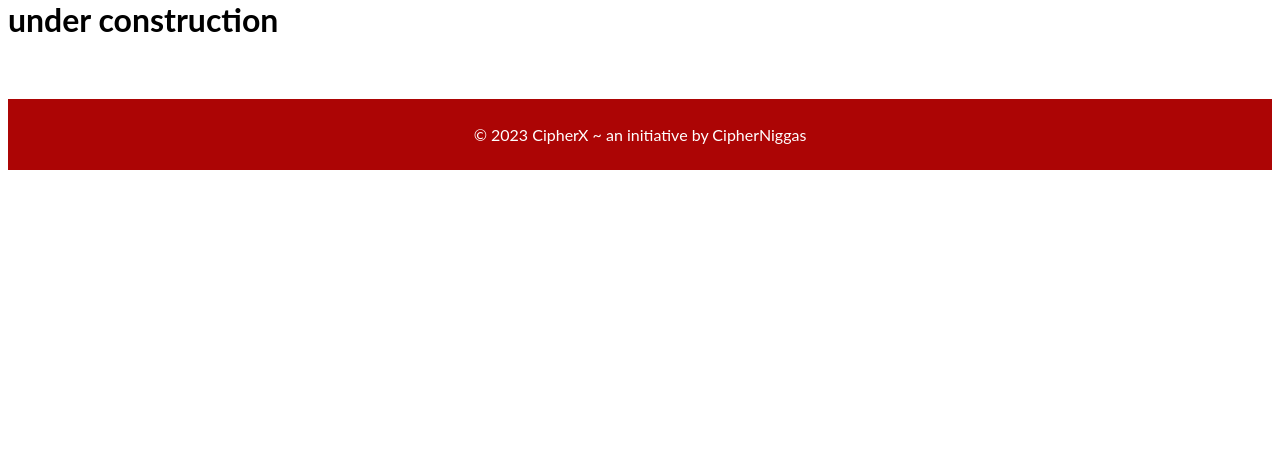
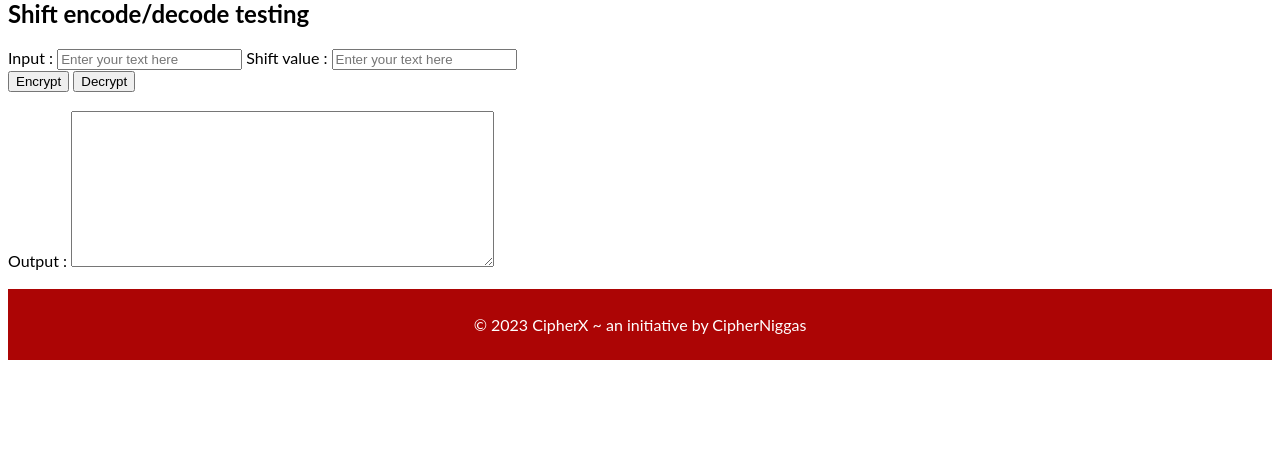
Before and after one commit to Darry1968/cipherx, a Flask app: page /Shift in a window 1280 px wide. Shown: the part 349-800 px from the top of the page. Run offline with Flask 3, Linux system fonts and the light colour scheme.

Commit message:
Shift cipher done

```diff
--- a/app.py
+++ b/app.py
@@ -47,6 +47,40 @@ class Ciphers():
 
     def caesar_decode(self,ciphertext, shift):
         return self.caesar_encode(ciphertext, -shift)
+
+    def Shift_encode(self,text, shift):
+        encrypted_text = ""
+        for char in text:
+            if char.isalpha():
+                # Determine whether it's an uppercase or lowercase letter
+                is_upper = char.isupper()
+                char = char.lower()
+                # Apply the shift and wrap around the alphabet
+                char_code = ord(char) - ord('a')
+                char_code = (char_code + shift) % 26
+                char = chr(char_code + ord('a'))
+                # Convert back to uppercase if necessary
+                if is_upper:
+                    char = char.upper()
+            encrypted_text += char
+        return encrypted_text
+
+    def Shift_decode(self,encrypted_text, shift):
+        decrypted_text = ""
+        for char in encrypted_text:
+            if char.isalpha():
+                # Determine whether it's an uppercase or lowercase letter
+                is_upper = char.isupper()
+                char = char.lower()
+                # Apply the reverse shift and wrap around the alphabet
+                char_code = ord(char) - ord('a')
+                char_code = (char_code - shift) % 26
+                char = chr(char_code + ord('a'))
+                # Convert back to uppercase if necessary
+                if is_upper:
+                    char = char.upper()
+            decrypted_text += char
+        return decrypted_text
 
 obj = Ciphers()
 obj_rsa = rsa()
@@ -113,7 +147,20 @@ def Hill():
 
 @app.route('/Shift',methods=['GET','POST'])
 def Shift():
-    return render_template('Shift.html')
+    if request.method == "POST":
+        text = request.form["text"]
+        shift = int(request.form["shift"])
+        if 'encrypt' in request.form:
+            output = obj.Shift_encode(text,shift)
+        elif 'decrypt' in request.form:
+            output = obj.Shift_decode(text,shift)
+        else:
+            output = "Invalid request"
+
+        return render_template("Shift.html", output=output)
+    else:
+        return render_template('Shift.html')
+
 
 @app.route('/aes',methods=['GET','POST'])
 def aes():
--- a/templates/Shift.html
+++ b/templates/Shift.html
@@ -1,4 +1,22 @@
 {% extends 'base.html' %}
 {% block body %}
-<h1>under construction</h1>
+<h2>Shift encode/decode testing</h2>
+
+<form action="/Shift" method="post">
+    <div class="mb-3">
+        <label for="exampleFormControlInput1" class="form-label">Input :</label>
+        <input type="text" class="form-control form-control-lg" id="exampleFormControlInput1" name="text"
+            placeholder="Enter your text here">
+
+        <label for="exampleFormControlInput2" class="form-label">Shift value :</label>
+        <input type="text" class="form-control form-control-lg" id="exampleFormControlInput1" name="shift"
+            placeholder="Enter your text here">
+    </div>
+    <input type="submit" class="btn btn-primary mb-3" name="encrypt" value="Encrypt">
+    <input type="submit" class="btn btn-primary mb-3" name="decrypt" value="Decrypt">
+</form>
+<br>
+<label for="exampleFormControlOutput1" class="form-label">Output :</label>
+<textarea id="textbox" name="textbox" rows="10" cols="50"
+    spellcheck="false">{% if output is defined %}{{output}}{% endif %}</textarea>
 {% endblock body %}
```
